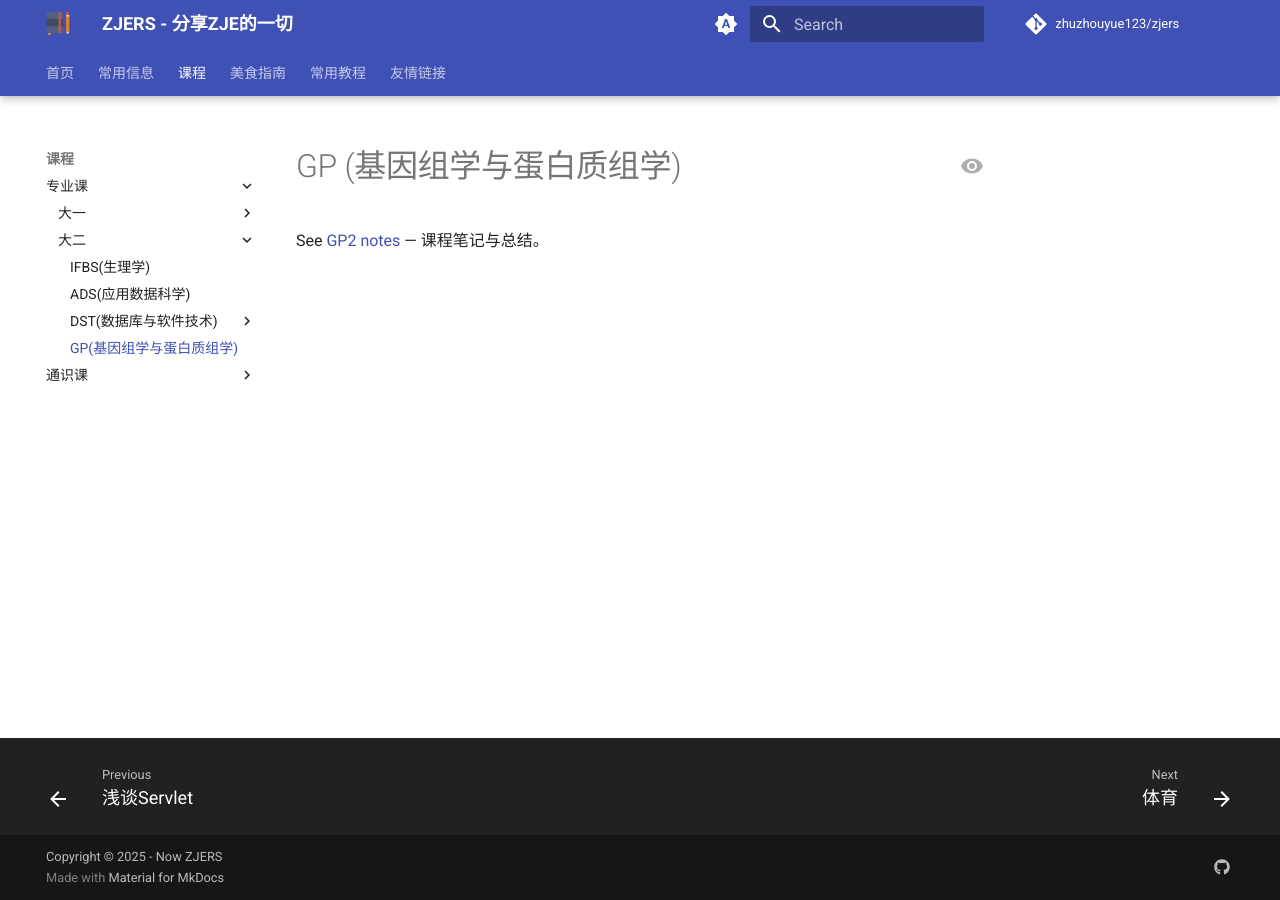
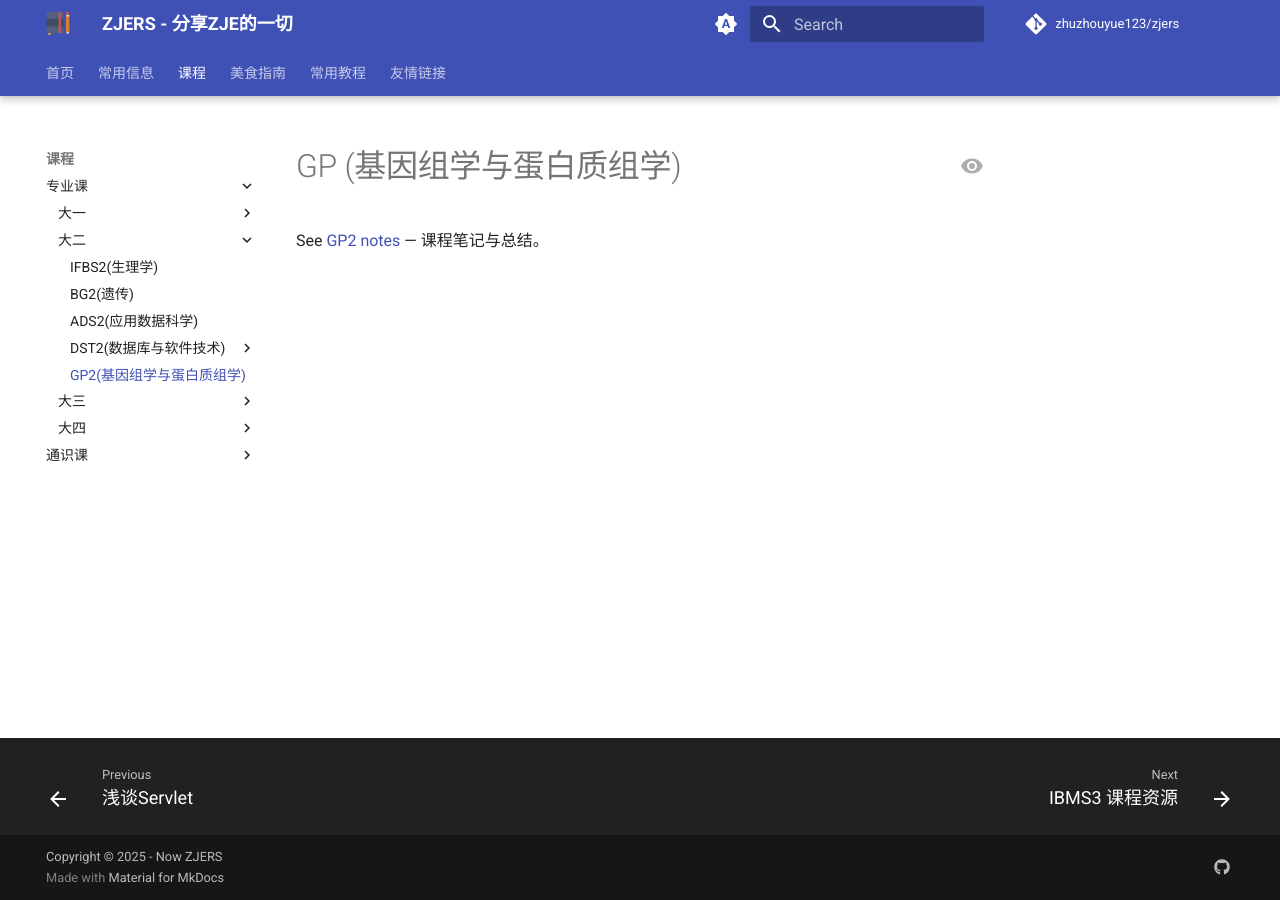
Before and after one commit to zhuzhouyue123/zjers, an MkDocs documentation site: the page built from docs/course/year2/GP2/index.md, in a window 1280 px wide. Built offline with MkDocs 1.6.1 and Material for MkDocs 9.7.7, drawn with Linux system fonts in a browser that asks for light colours; comment, search, counter and statistics services are not loaded; some of the changed lines change nothing that is shown.

Commit message:
重构课程文档结构，删除旧文件并添加新文件以更新课程信息

```diff
--- a/mkdocs.yml
+++ b/mkdocs.yml
@@ -109,22 +109,34 @@ nav:
   - 课程:
     - 专业课:
       - 大一:
-        - IBMS(整合生物医学1):
-          - course/year1/ibms/index.md
-        - IBI(生物信息学导论):
-          - course/year1/ibi/index.md
-        - ICMB(细胞分子生物学):
-          - course/year1/icmb/index.md
+        - IBMS1(整合生物医学1):
+          - course/year1/IBMS1/index.md
+        - IBI1(生物信息学导论):
+          - course/year1/IBI1/index.md
+        - ICMB1(细胞分子生物学):
+          - course/year1/ICMB1/index.md
       - 大二:
-        - IFBS(生理学):
-          - course/year2/ifbs/index.md
-        - ADS(应用数据科学):
-          - course/year2/ads/index.md
-        - DST(数据库与软件技术):
-          - course/year2/dst/index.md
-          - 浅谈Servlet: course/year2/dst/servlet.md
-        - GP(基因组学与蛋白质组学):
-          - course/year2/gp/index.md
+        - IFBS2(生理学):
+          - course/year2/IFBS2/index.md
+        - BG2(遗传):
+          - course/year2/BG2/index.md
+        - ADS2(应用数据科学):
+          - course/year2/ADS2/index.md
+        - DST2(数据库与软件技术):
+          - course/year2/DST2/index.md
+          - 浅谈Servlet: course/year2/DST2/servlet.md
+        - GP2(基因组学与蛋白质组学):
+          - course/year2/GP2/index.md
+      - 大三:
+        - IBMS3(整合生物医学3):
+          - course/year3/IBMS3/index.md
+        - MBE3(分子生物学与表观遗传学):
+          - course/year3/MBE3/index.md
+        - PoN3(神经科学):
+          - course/year3/PoN3/index.md
+      - 大四:
+        - IID4:
+          - course/year4/IID4/index.md
     - 通识课:
       - 体育: course/generalcourse/pe.md
 
@@ -161,4 +173,4 @@ nav:
     - Zotero使用教程: tutorial/zotero.md
 
   - 友情链接:
-    - 友情链接: links/index.md
+    - links/index.md
```
Also changed, not shown: docs/course/year1/IBI1/index.md (added), docs/course/year1/IBMS1/index.md (added), docs/course/year1/ICMB1/index.md (renamed from docs/course/year1/icmb/index.md), docs/course/year2/ADS2/index.md (added), docs/course/year2/DST2/index.md (added), docs/course/year2/DST2/servlet.md (renamed from docs/course/year2/dst/servlet.md), docs/course/year2/GP2/index.md (renamed from docs/course/year2/gp/index.md), docs/course/year2/IFBS2/index.md (added).
